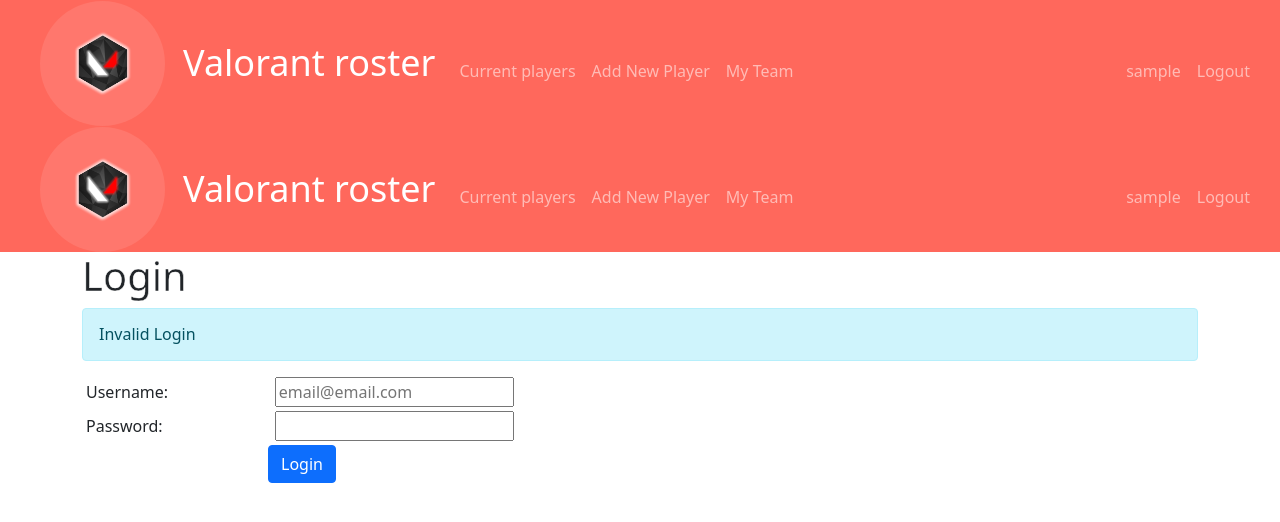
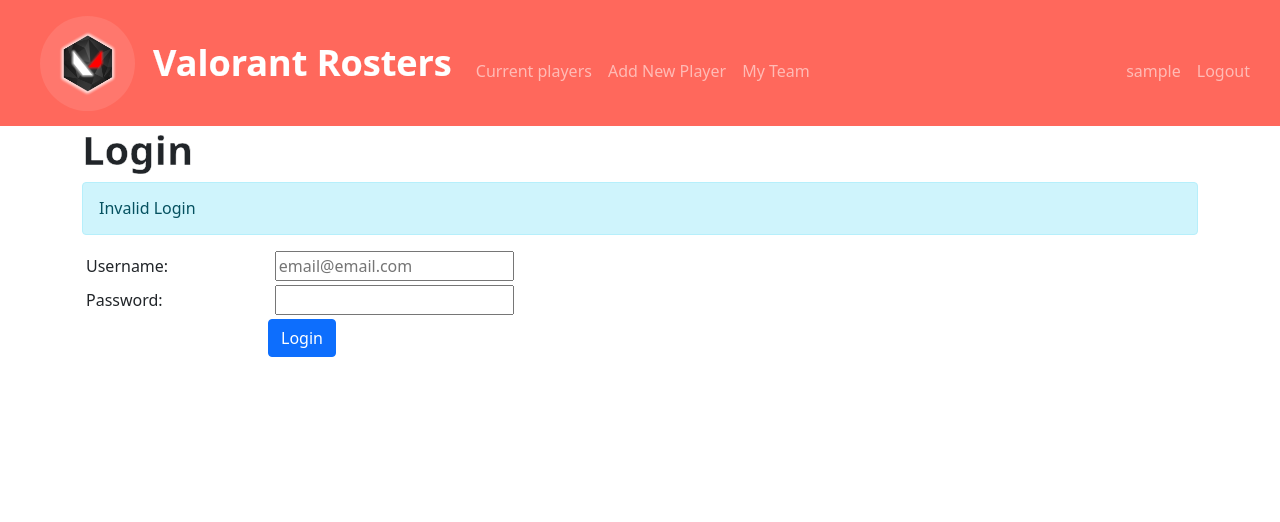
Before and after one commit to dominik-merdzik/valRosters, a PHP site: the page made by login.php in a window 1280 px wide. Shown: the top 522 px of the page. Run offline with PHP 8.4, Linux system fonts and the light colour scheme; the visitor is signed in with stand-in values (Sample User, id 1).

Commit message:
- fixed minor bugs that were found while going through website

```diff
--- a/css/stylesheet.css
+++ b/css/stylesheet.css
@@ -12,6 +12,16 @@
 
 .navbar-brand {
     font-size: 2.25rem!important;
+	-webkit-text-stroke-width: 0.2px;
+    -webkit-text-stroke-color: #fff;
+    font-weight: bold;
+}
+
+.container a{
+	font-size:20px;
+}
+.container h1{
+	font-weight: bold;
 }
 
 .container-fluid{
@@ -113,7 +123,7 @@
 	display: inline-block;
 	position: relative;
 	z-index: 1;
-	padding: 30px;
+	padding: 15px;
 	border-radius: 50%;
 	-webkit-border-radius: 50%;
 }
--- a/includes/header.php
+++ b/includes/header.php
@@ -27,7 +27,7 @@
 
         </div>
 
-            <a class="navbar-brand" href="index.php">Valorant roster</a>
+            <a class="navbar-brand" href="index.php">Valorant Rosters</a>
             <button class="navbar-toggler" type="button" data-bs-toggle="collapse" data-bs-target="#navbarNav" aria-controls="navbarNav" aria-expanded="false" aria-label="Toggle navigation">
                 <span class="navbar-toggler-icon"></span>
             </button>
--- a/login.php
+++ b/login.php
@@ -1,8 +1,3 @@
-<?php
-    $title = 'Login';
-    require 'includes/header.php';
-    ?>
-<body>
 <?php
     $title = 'Login';
     require 'includes/header.php';
```
Also changed, not shown: save-player.php (+6 -3 lines), script for db.sql (+14 -5 lines).
